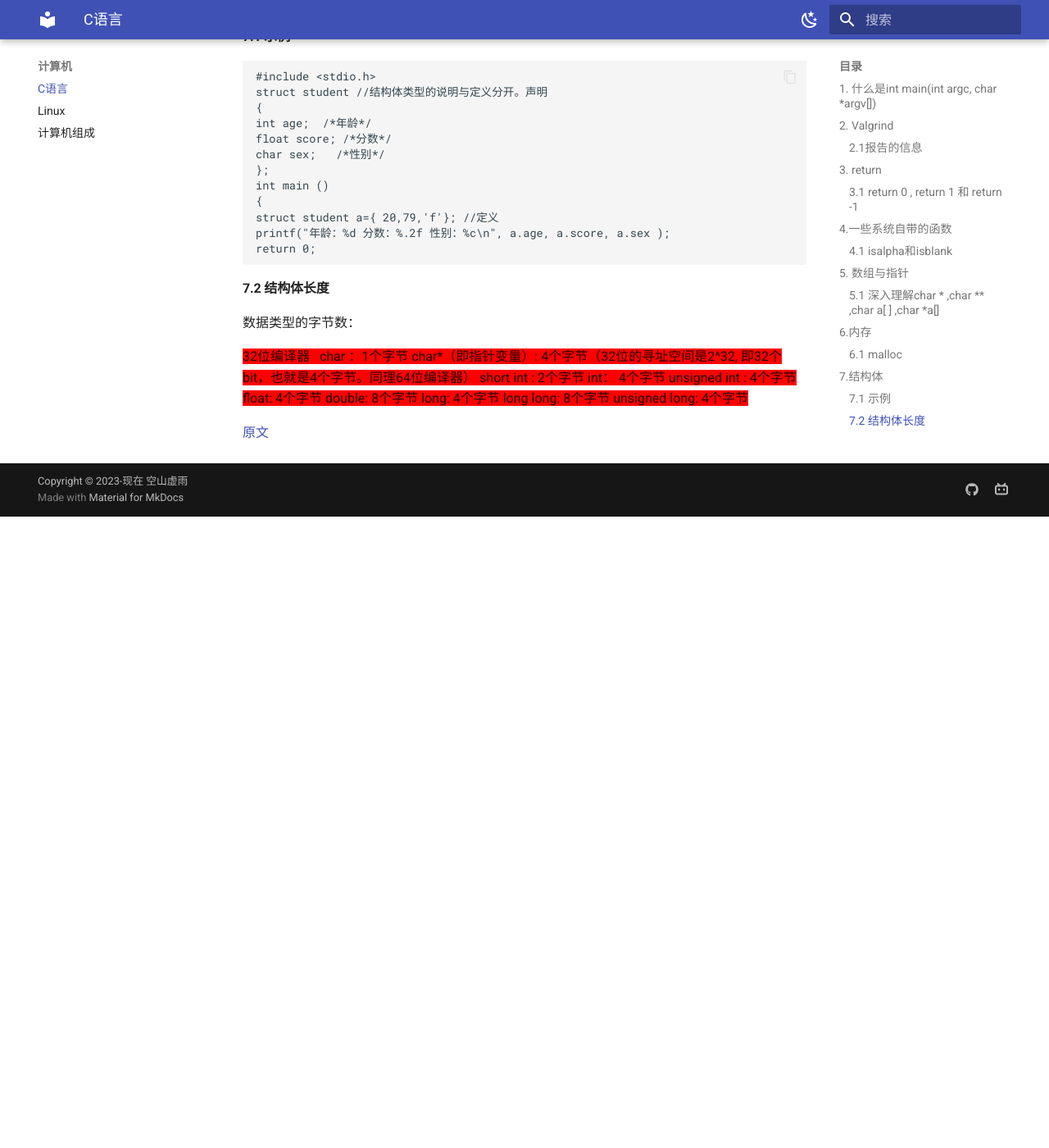
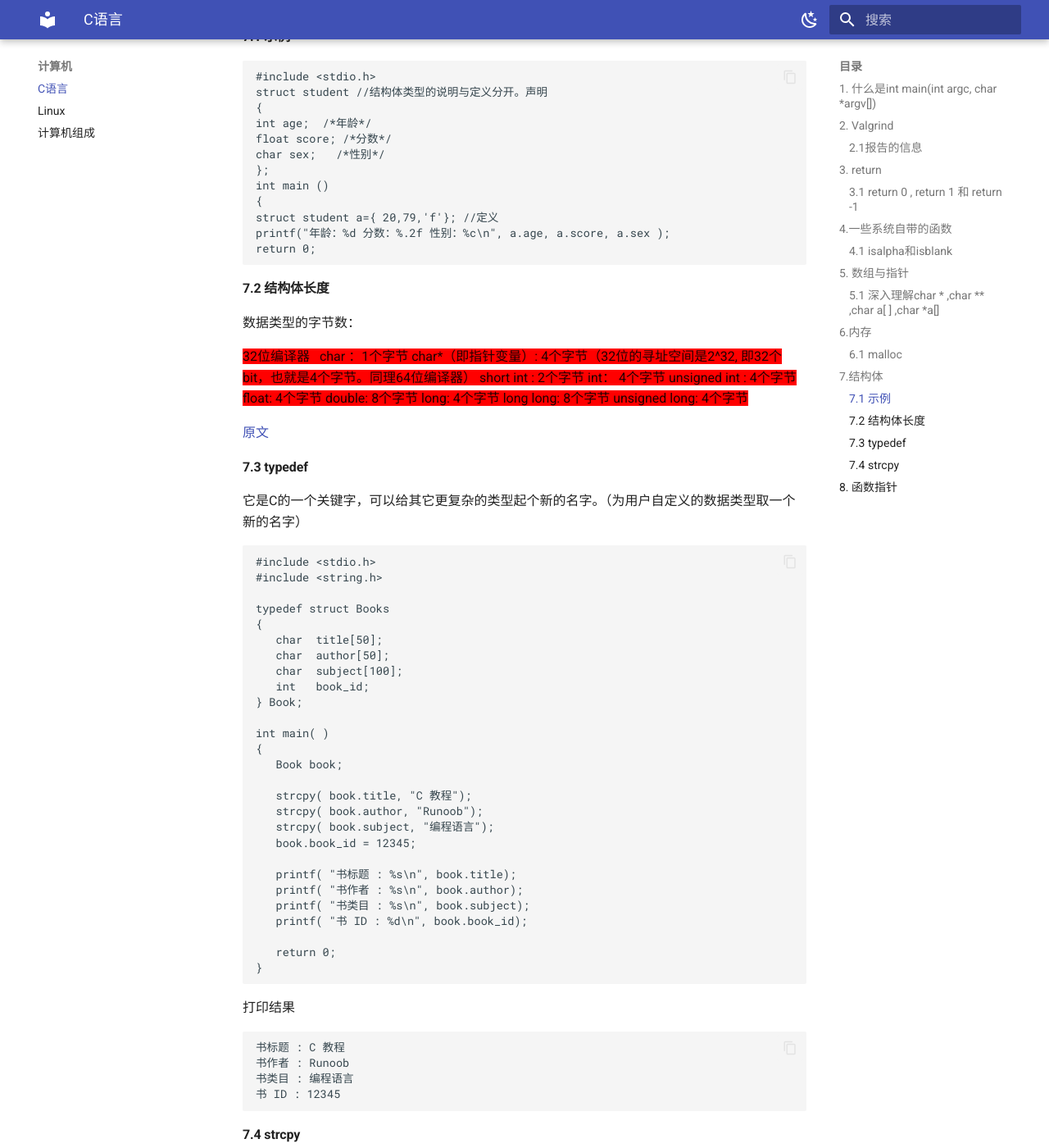
Before and after one commit to KongshanXuyu/zh-blog, an MkDocs documentation site: the page built from docs/计算机/C语言/文件.md, in a window 1280 px wide and 1400 px high, scrolled down 2184 px. Shown: the whole window at 82% size. Built offline with MkDocs 1.6.1 and Material for MkDocs 9.7.7, drawn with Linux system fonts in a browser that asks for light colours; before the commit the page ends 2814 px from its top, so only the background shows below that; some of the changed text lies outside the part shown.

Commit message:
2023-12-06_21:07:23 update

````diff
--- a/docs/计算机/C语言/文件.md
+++ b/docs/计算机/C语言/文件.md
@@ -107,3 +107,78 @@ long long:  8个字节
 unsigned long:  4个字节</font>
 
 [原文](https://blog.csdn.net/lyh290188/article/details/104326450)
+
+#### 7.3 typedef
+
+它是C的一个关键字，可以给其它更复杂的类型起个新的名字。（为用户自定义的数据类型取一个新的名字）
+
+```
+#include <stdio.h>
+#include <string.h>
+
+typedef struct Books
+{
+   char  title[50];
+   char  author[50];
+   char  subject[100];
+   int   book_id;
+} Book;
+
+int main( )
+{
+   Book book;
+
+   strcpy( book.title, "C 教程");
+   strcpy( book.author, "Runoob");
+   strcpy( book.subject, "编程语言");
+   book.book_id = 12345;
+
+   printf( "书标题 : %s\n", book.title);
+   printf( "书作者 : %s\n", book.author);
+   printf( "书类目 : %s\n", book.subject);
+   printf( "书 ID : %d\n", book.book_id);
+
+   return 0;
+}
+```
+
+打印结果
+
+```
+书标题 : C 教程
+书作者 : Runoob
+书类目 : 编程语言
+书 ID : 12345
+```
+
+#### 7.4 strcpy
+
+对字符串进行复制
+
+```
+#include <stdio.h>
+#include <string.h>
+
+int main ()
+{
+  char str1[]="Sample string";
+  char str2[40];
+  char str3[40];
+  strcpy (str2,str1);
+  strcpy (str3,"copy successful");
+  printf ("str1: %s\nstr2: %s\nstr3: %s\n",str1,str2,str3);
+  return 0;
+}
+```
+
+结果
+
+```
+str1: Sample string
+str2: Sample string
+str3: copy successful
+```
+
+### 8. 函数指针
+
+[原文](https://blog.csdn.net/qq_27825451/article/details/103081289 "比c简单且能看懂")
````
